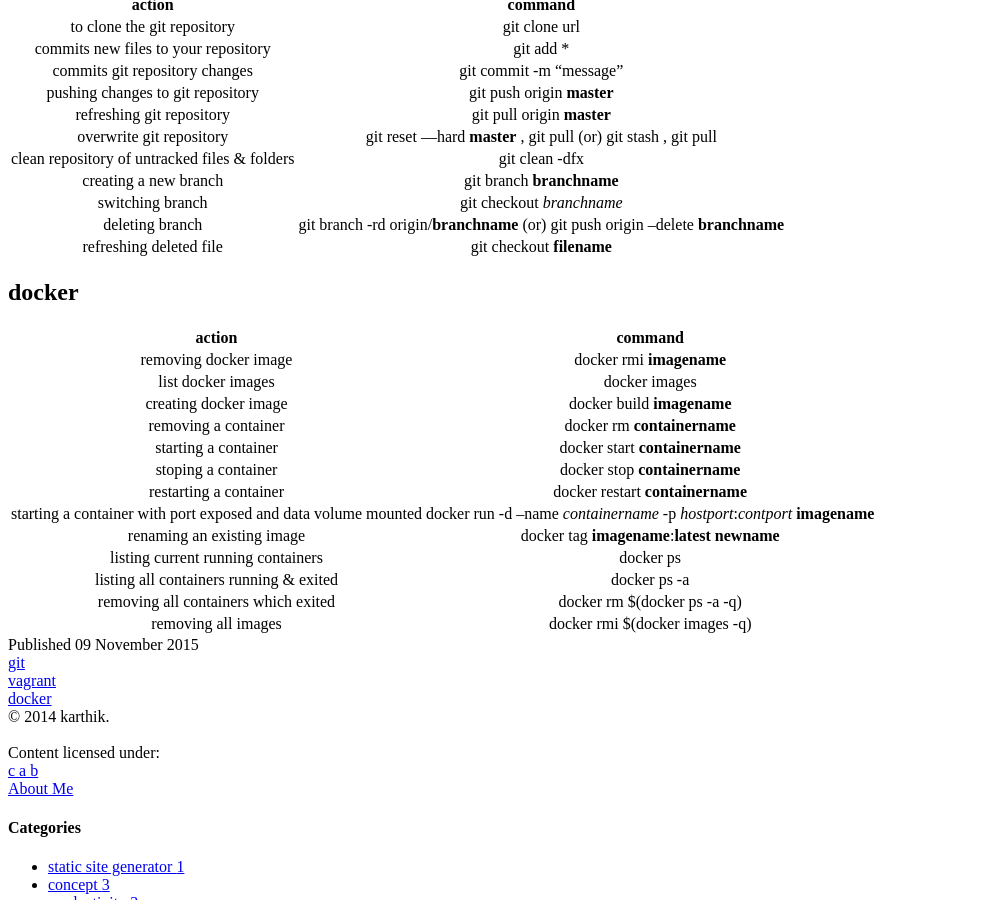
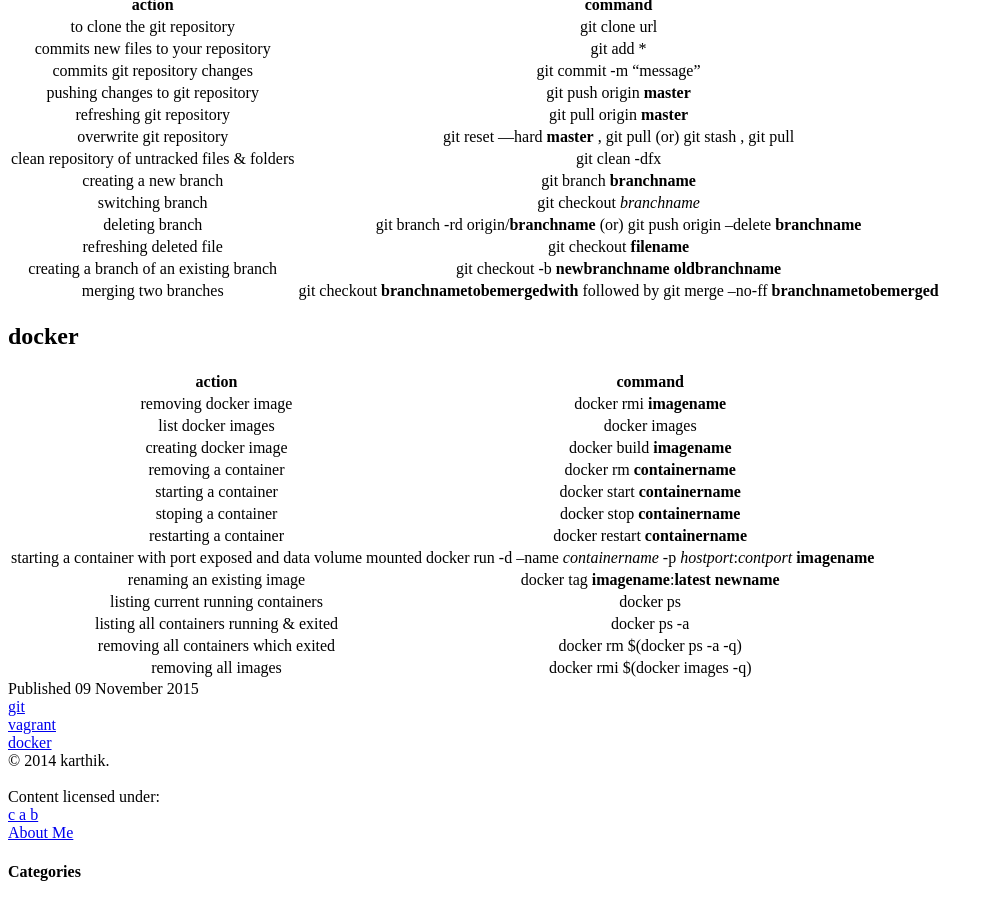
Before and after one commit to karpra/karpra.github.io, a Jekyll site: the page built from _posts/2015-11-9- cheatsheet.md, in a window 1280 px wide and 900 px high, scrolled down 760 px. Shown: the whole window, without its empty margins (0-993 px from the left). Built offline with Jekyll 4.4.1, drawn with Linux system fonts in a browser that asks for light colours; nearby versions of some CDN libraries; library files that are not in the unit come from our copies.

Commit message:
Update 2015-11-9- cheatsheet.md

```diff
--- a/_posts/2015-11-9- cheatsheet.md
+++ b/_posts/2015-11-9- cheatsheet.md
@@ -40,6 +40,9 @@
 switching branch| git checkout *branchname*|
 deleting branch| git branch -rd origin/**branchname** (or) git push origin --delete **branchname**|
 refreshing deleted file| git checkout **filename**|
+creating a branch of an existing branch| git checkout -b **newbranchname** **oldbranchname**|
+merging two branches| git checkout **branchnametobemergedwith** followed by git merge --no-ff **branchnametobemerged** |
+
 
 
 <a name="docker"/>
```
